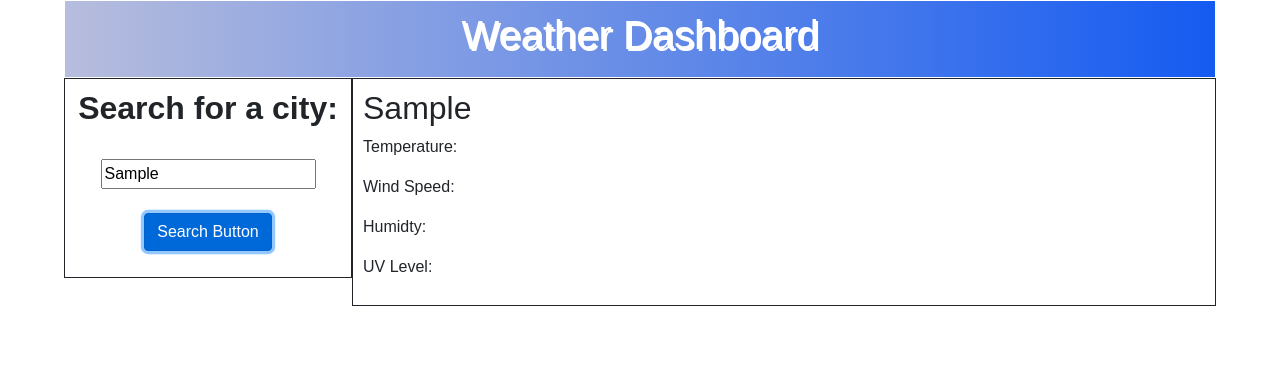
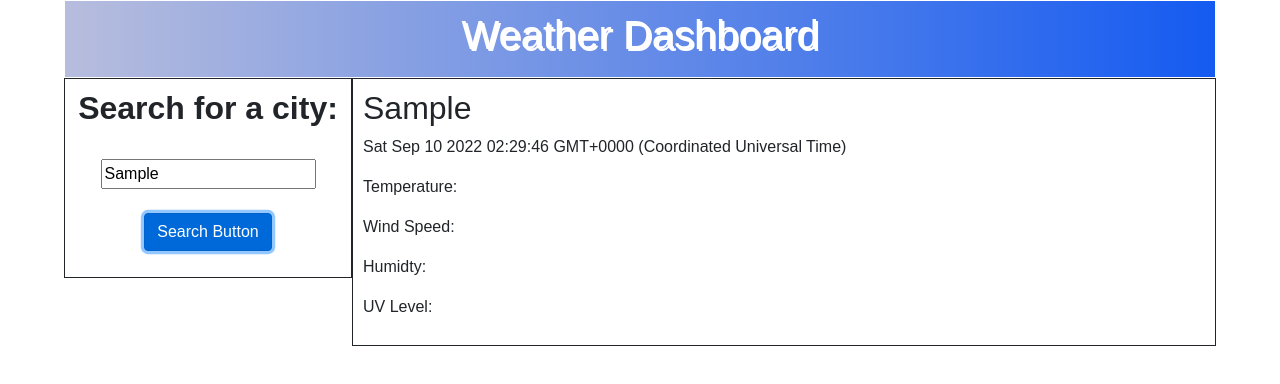
Before and after one commit to Strongie/Weather-Report, a plain HTML site: page index.html in a window 1280 px wide. Both pictures are taken after typing "Sample" into the empty fields and a click on the button "Search Button". Drawn offline with nearby package versions, Linux system fonts and the light colour scheme; no server answers.

Commit message:
added date to city weather result box

```diff
--- a/index.html
+++ b/index.html
@@ -21,6 +21,7 @@
         </form>
         <section id="cityresult">
             <h2 id="searchedcity"></h2>
+            <p id="todaysdate"></p>
             <p id="temperature"> Temperature:</p>
             <p id="wind-speed">Wind Speed:</p>
             <p id="humidty">Humidty:</p>
--- a/script.js
+++ b/script.js
@@ -32,9 +32,10 @@ function getApi() {
 //city button becomes visible when text inserted
 
 function placesearchcity () {
+    const todaysdate = new Date();
     var placesearchcity = document.getElementById("cityname").value;
-    document.getElementById("searchedcity").innerHTML = placesearchcity
-
+    document.getElementById("searchedcity").innerHTML = placesearchcity;
+    document.getElementById("todaysdate").textContent = todaysdate ;
 
 };
 
```
